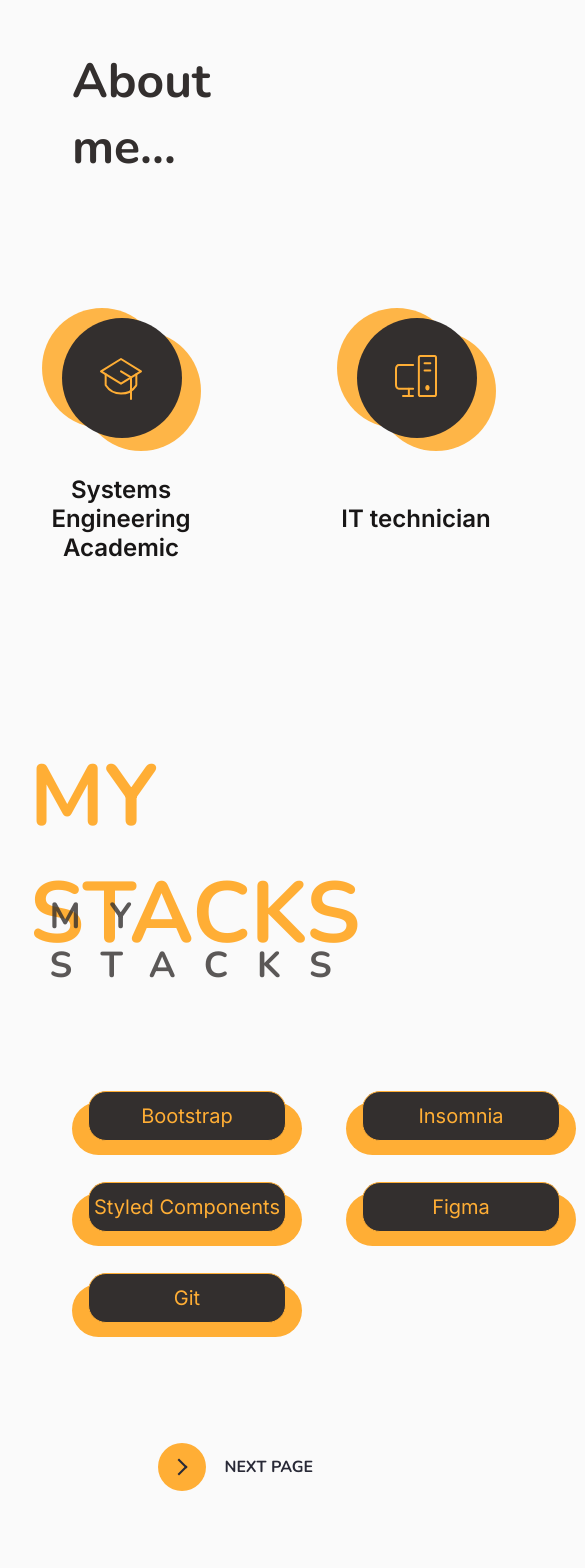
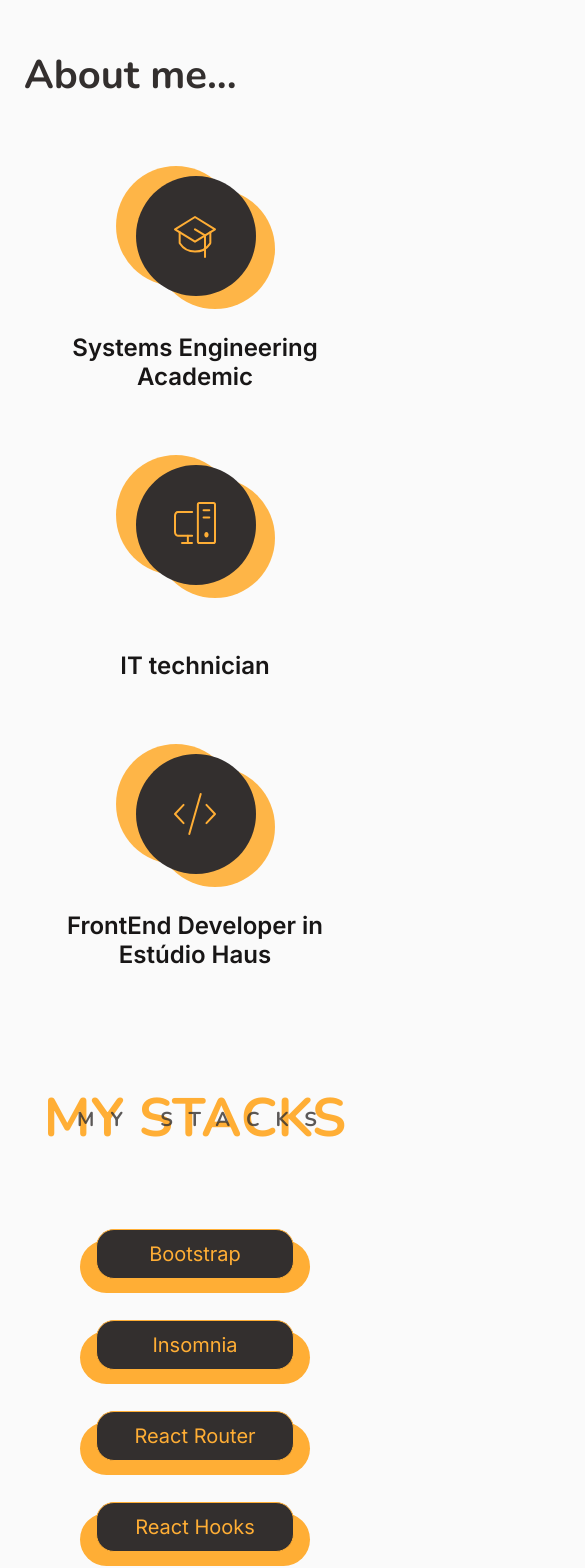
Before and after one commit to Anna-Luiza-Gusmao/my-portfolio, a React (Vite) app: page /about-me in a window 390 px wide. Shown: the top 1568 px of the page, 585 px wide, since content can reach past the window. Before the commit the page ends 1523 px from the top, so only its background shows below. Built offline with nearby package versions, Linux system fonts and the light colour scheme.

Commit message:
AddResponsivenessPageAboutMe

```diff
--- a/src/pages/AboutMe/components/Stacks/styles.ts
+++ b/src/pages/AboutMe/components/Stacks/styles.ts
@@ -19,6 +19,10 @@
         color: ${props => props.theme["orange-400"]};
         font-weight: 800;
         font-size: 5.375rem;
+
+        @media (min-width: 320px) and (max-width: 480px) {
+            font-size: 3.375rem;
+        }
     }
     h3 {
         color: rgba(51, 47, 46, 0.8);
@@ -29,6 +33,11 @@
 
         padding-left: 1.25rem;
         margin-top: -5rem;
+
+        @media (min-width: 320px) and (max-width: 480px) {
+            font-size: 1.25rem;
+            margin-top: -3.75rem;
+        }
     }
 `
 
@@ -40,6 +49,11 @@
     column-gap: 2.75rem;
 
     padding-top: 4rem;
+
+    @media (min-width: 320px) and (max-width: 480px) {
+        grid-template-columns: 1fr;
+        padding-top: 3rem;
+    }
 `
 
 export const OrangeStack = styled.div`
--- a/src/pages/AboutMe/styles.ts
+++ b/src/pages/AboutMe/styles.ts
@@ -2,12 +2,19 @@
 
 export const AboutMeContainer = styled.main`
     padding: 0 4.5rem;
+    @media (min-width: 320px) and (max-width: 480px) {
+        padding: 0 1.5rem;
+    }
 
     h1 {
         font-size: 3rem;
         font-height: 700;
         padding-top: 3rem;
         color: ${props => props.theme["gray-500"]};
+
+        @media (min-width: 320px) and (max-width: 480px) {
+            font-size: 2.5rem;
+        }
     }
 `
 
@@ -16,6 +23,12 @@
     justify-content: center;
     padding: 8rem 21.5rem;
     gap: 8.5rem;
+
+    @media (min-width: 320px) and (max-width: 480px) {
+        flex-direction: column;
+        padding: 4rem 0;
+        gap: 4rem;
+    }
 
     img {
         margin-bottom: 1.5rem;
```
